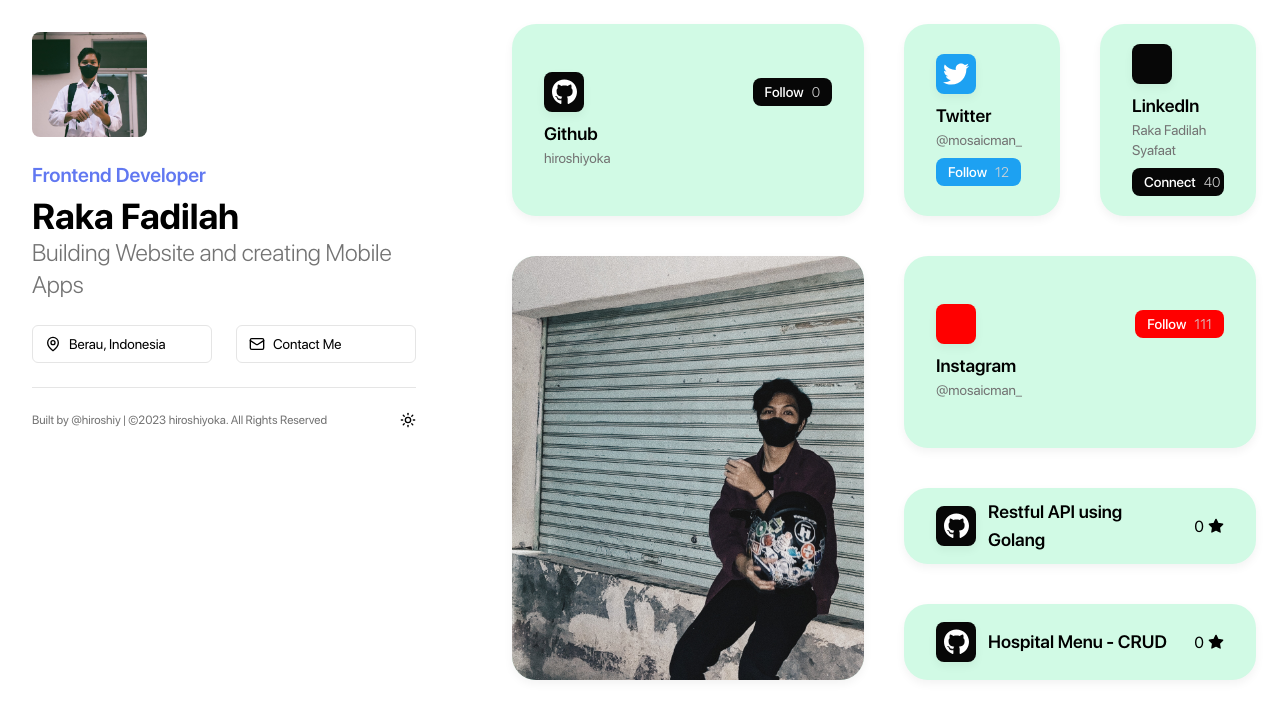
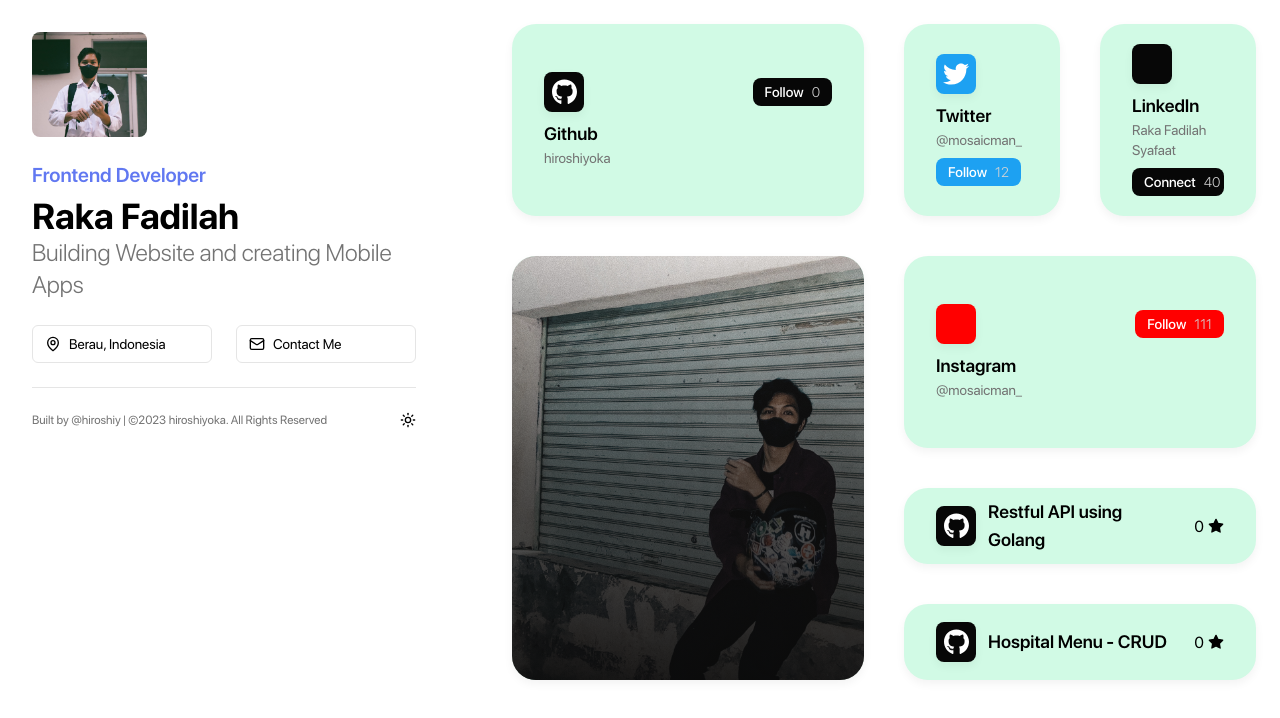
Before and after one commit to hiroshiyoka/hiroshiy.bento, a Next.js app: page / in a window 1280 px wide. Shown: the top 718 px of the page. Built offline with nearby package versions, Linux system fonts and the light colour scheme.

Commit message:
feat: add style for overlay

```diff
--- a/components/grid-items/spotify.playlist.tsx
+++ b/components/grid-items/spotify.playlist.tsx
@@ -5,7 +5,7 @@ import React from "react";
 const SpotifyPlaylist = ({ item }: { item: GridItemInterface }) => {
   return (
     <div>
-      <div />
+      <div className="absolute inset-0 z-10 bg-gradient-to-b from-transparent via-neutral-950/60 to-neutral-950/90" />
       <Image
         className="object-cover object-center"
         fill
```
